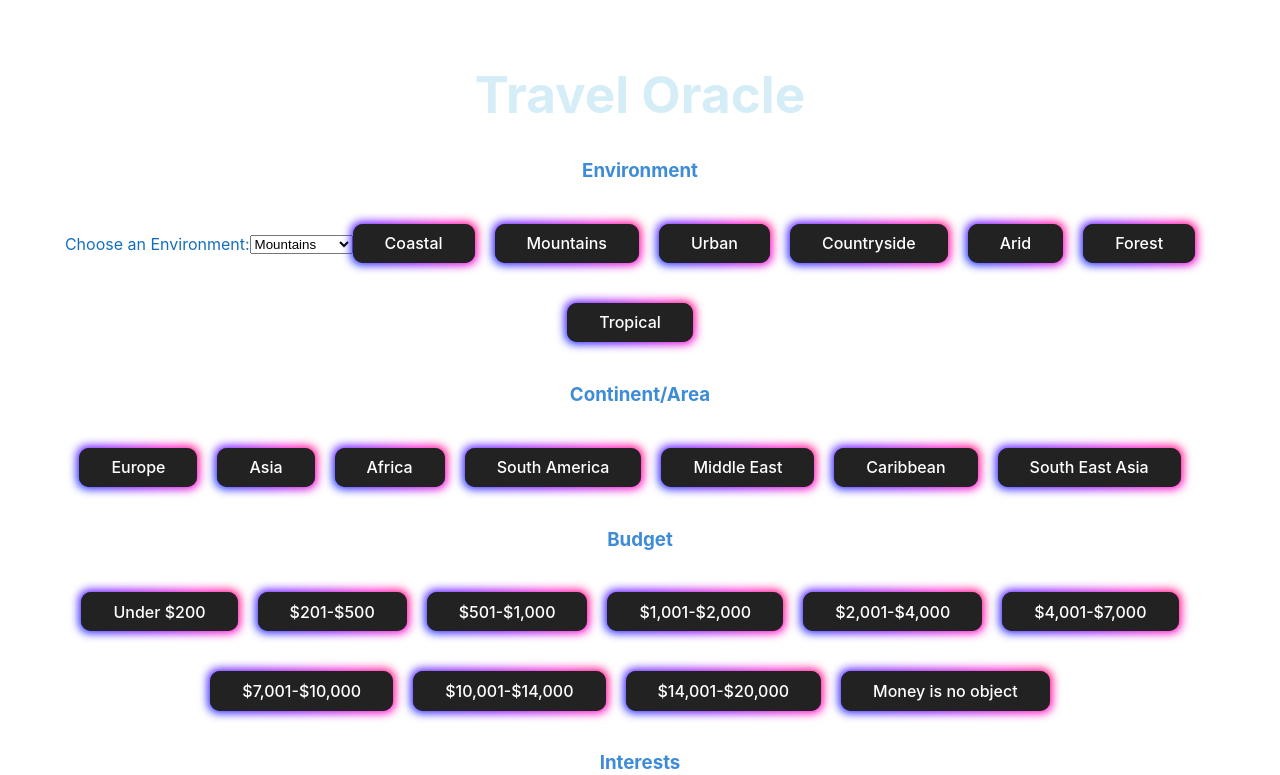
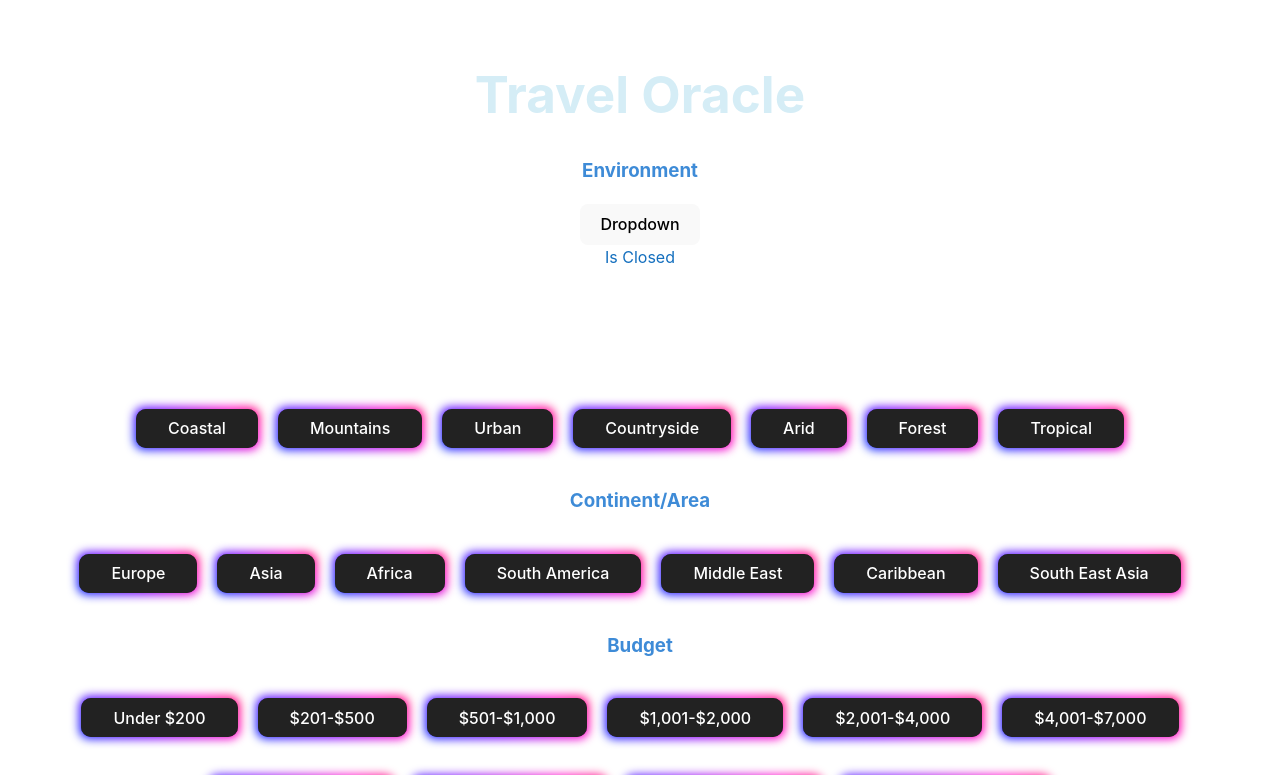
Before and after one commit to TravelOracle/TravelOracleFrontEnd, a React (Vite) app in the folder TravelAIFE/: page / in a window 1280 px wide. Shown: the top 775 px of the page. Built offline with nearby package versions, Linux system fonts and the light colour scheme.

Commit message:
working on dropdown menu

```diff
--- a/TravelAIFE/package.json
+++ b/TravelAIFE/package.json
@@ -22,6 +22,6 @@
     "eslint-plugin-react": "^7.32.2",
     "eslint-plugin-react-hooks": "^4.6.0",
     "eslint-plugin-react-refresh": "^0.4.3",
-    "vite": "^4.4.5"
+    "vite": "^4.4.9"
   }
 }
--- a/TravelAIFE/src/App.css
+++ b/TravelAIFE/src/App.css
@@ -177,3 +177,42 @@
   top: 0;
   border-radius: 10px;
 }
+
+.dropdown {
+  position: relative;
+}
+
+.menu {
+  position: absolute;
+
+  list-style-type: none;
+  margin: 5px 0;
+  padding: 0;
+
+  border: 1px solid grey;
+  width: 150px;
+}
+
+.menu > li {
+  margin: 0;
+
+  background-color: white;
+}
+
+.menu > li:hover {
+  background-color: lightgray;
+}
+
+.menu > li > button {
+  width: 100%;
+  height: 100%;
+  text-align: left;
+
+  background: none;
+  color: inherit;
+  border: none;
+  padding: 5px;
+  margin: 0;
+  font: inherit;
+  cursor: pointer;
+}
--- a/TravelAIFE/src/components/filters.jsx
+++ b/TravelAIFE/src/components/filters.jsx
@@ -1,7 +1,13 @@
 import { useState } from "react";
 import axios from "axios";
+import * as React from "react";
+
 
 const Filters = () => {
+    const [open, setOpen] = React.useState(false);
+    const handleOpen = () => {
+        setOpen(!open);
+      };
     const [environment, setEnvironment] = useState("Mountains");
     const [interest, setInterest] = useState("");
     const [travelBudget, setTravelBudget] = useState("");
@@ -65,19 +71,39 @@ const Filters = () => {
         setEnvironment(event.target.value)
         console.log(event)
       }
+      const handleMenuOne = () => {
+        // do something
+        setOpen(false);
+      };
 
+      const handleMenuTwo = () => {
+        // do something
+        setOpen(false);
+      };
     return(
         <>
         <div>
             <h1 class="appTitle">Travel Oracle</h1>
             <h3 class="filterTitle">Environment</h3>
-            <label for="env-names">Choose an Environment:</label>
-                <select name="env-names" id="env-names" value={environment} onChange={selectedEnvironment}>
-                    <option value="Mountains">Mountains</option>
-                    <option value="dave">Dave</option>
-                    <option value="pumpernickel">Pumpernickel</option>
-                    <option value="reeses">Reeses</option>
-                </select>
+            <div>
+                <button onClick={handleOpen}>Dropdown</button>
+                {open ? (
+                    <ul className="menu">
+                    <li className="menu-item">
+                         <button onClick={handleMenuOne}>Menu 1</button>
+                    </li>
+                    <li className="menu-item">
+                     <button onClick={handleMenuTwo}>Menu 2</button>
+                    </li>
+                    </ul>
+                  ) : null}
+                  {open ? <div>Is Open</div> : <div>Is Closed</div>}
+                 </div>
+                 <br />
+                 <br />
+                 <br />
+                 <br />
+                 <br />
                 <button class="button-85" role="button" onClick={() => handleEnvironment("Coastal")}>Coastal</button>
                 <button class="button-85" role="button" onClick={() => handleEnvironment("Mountains")}>Mountains</button>
                 <button class="button-85" role="button" onClick={() => handleEnvironment("Urban")}>Urban</button>
```
Also changed, not shown: 1 other file (tests, documents, lock files or other folders).
